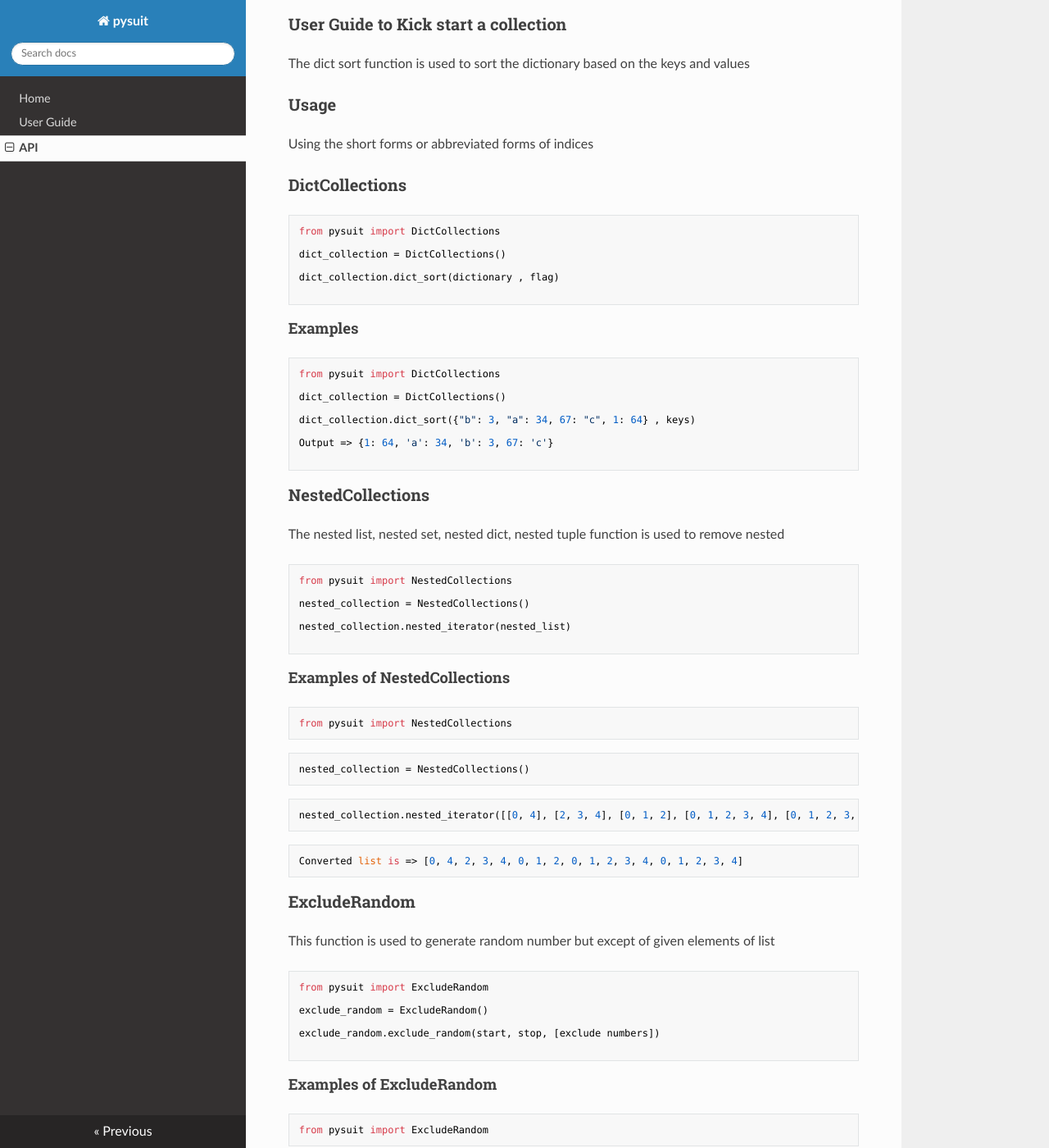
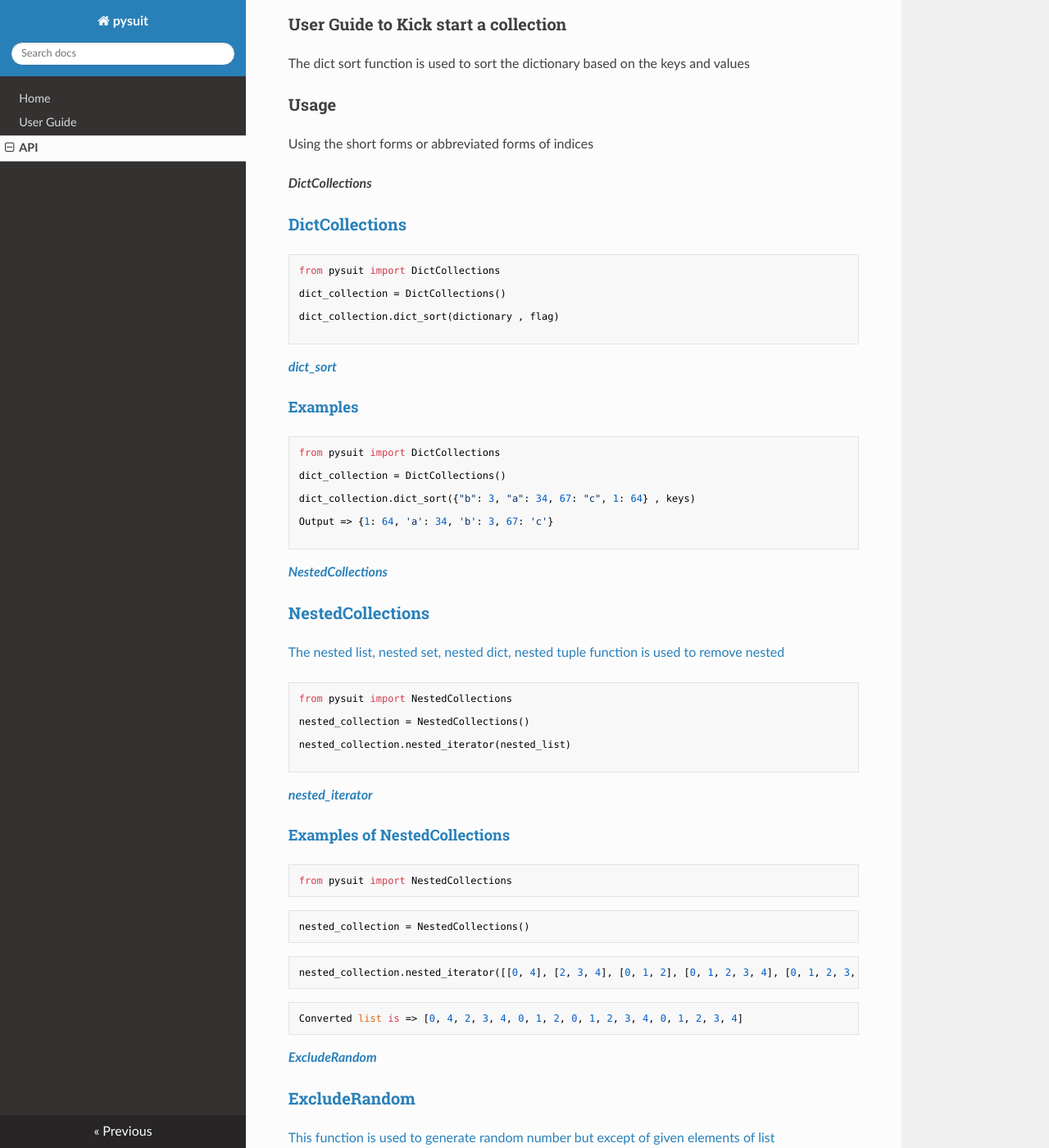
Before and after one commit to deep-tw/py-suit, an MkDocs documentation site: the page built from docs/api_reference.md, in a window 1280 px wide and 1400 px high, scrolled down 617 px. Shown: the whole window at 82% size. Built offline with MkDocs 1.6.1, drawn with Linux system fonts in a browser that asks for light colours; nearby versions of some CDN libraries; some of the changed text lies outside the part shown.

Commit message:
fix: reference points

````diff
--- a/docs/api_reference.md
+++ b/docs/api_reference.md
@@ -27,6 +27,7 @@
 ### Usage
 Using the short forms or abbreviated forms of indices
 
+***DictCollections***<a name="DictCollections"><br>
 ### DictCollections
 ```python
 from pysuit import DictCollections
@@ -36,6 +37,7 @@
 dict_collection.dict_sort(dictionary , flag)
 
 ```
+***dict_sort***<a name="dictsort">
 #### Examples
 ```python
 from pysuit import DictCollections
@@ -47,6 +49,7 @@
 Output => {1: 64, 'a': 34, 'b': 3, 67: 'c'}
 
 ```
+***NestedCollections***<a name="NestedCollections"><br>
 ### NestedCollections
 The nested list, nested set, nested dict, nested tuple function is used to remove nested
 ```python
@@ -57,6 +60,7 @@
 nested_collection.nested_iterator(nested_list)
 
 ```
+***nested_iterator***<a name="nested_iterator">
 #### Examples of NestedCollections
 ```python
 from pysuit import NestedCollections
@@ -70,6 +74,7 @@
 ```python
 Converted list is => [0, 4, 2, 3, 4, 0, 1, 2, 0, 1, 2, 3, 4, 0, 1, 2, 3, 4]
 ```
+***ExcludeRandom***<a name="ExcludeRandom"><br>
 ### ExcludeRandom
 This function is used to generate random number but except of given elements of list
 
````
Also changed, not shown: other parts of docs/api_reference.md (+3 -0 lines).
